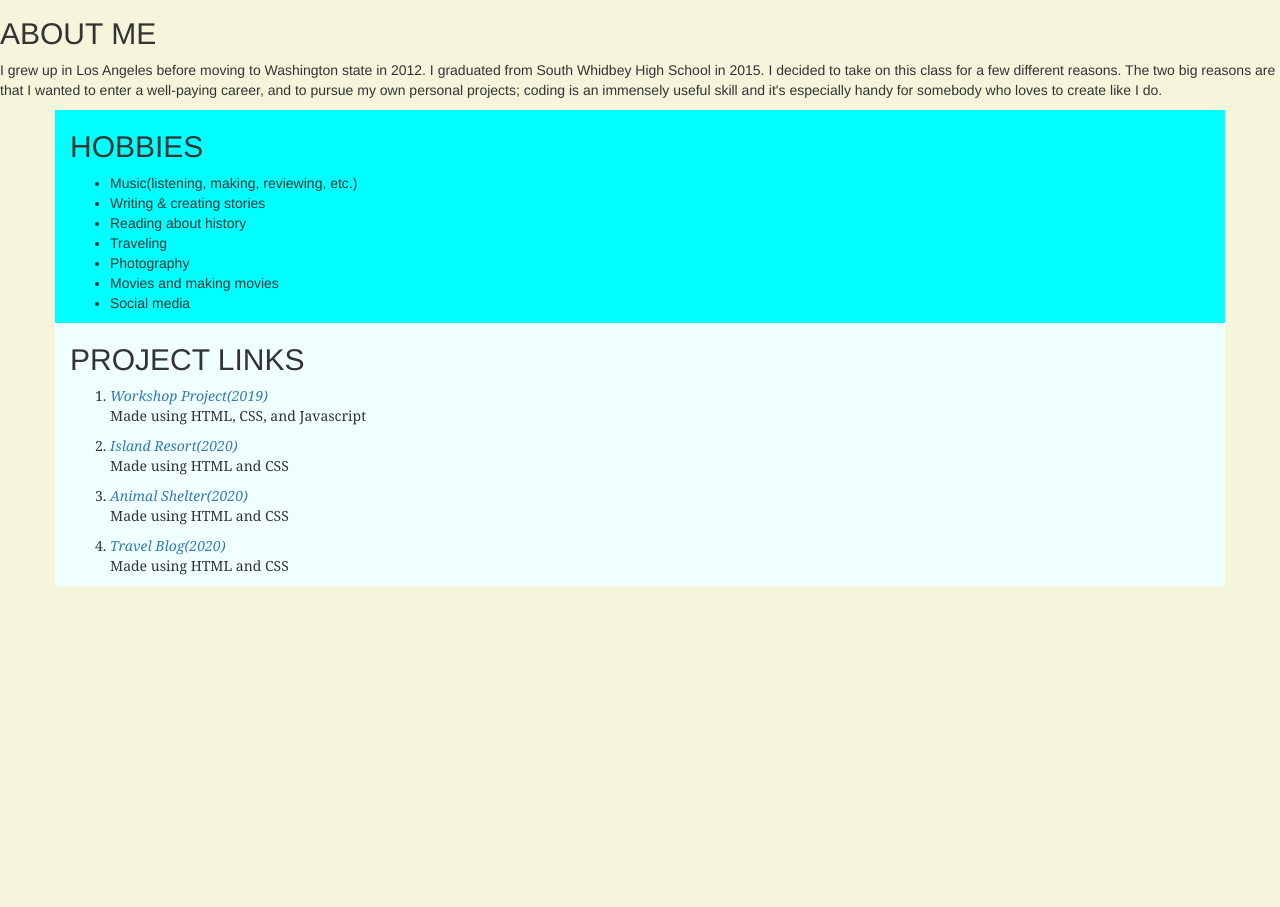
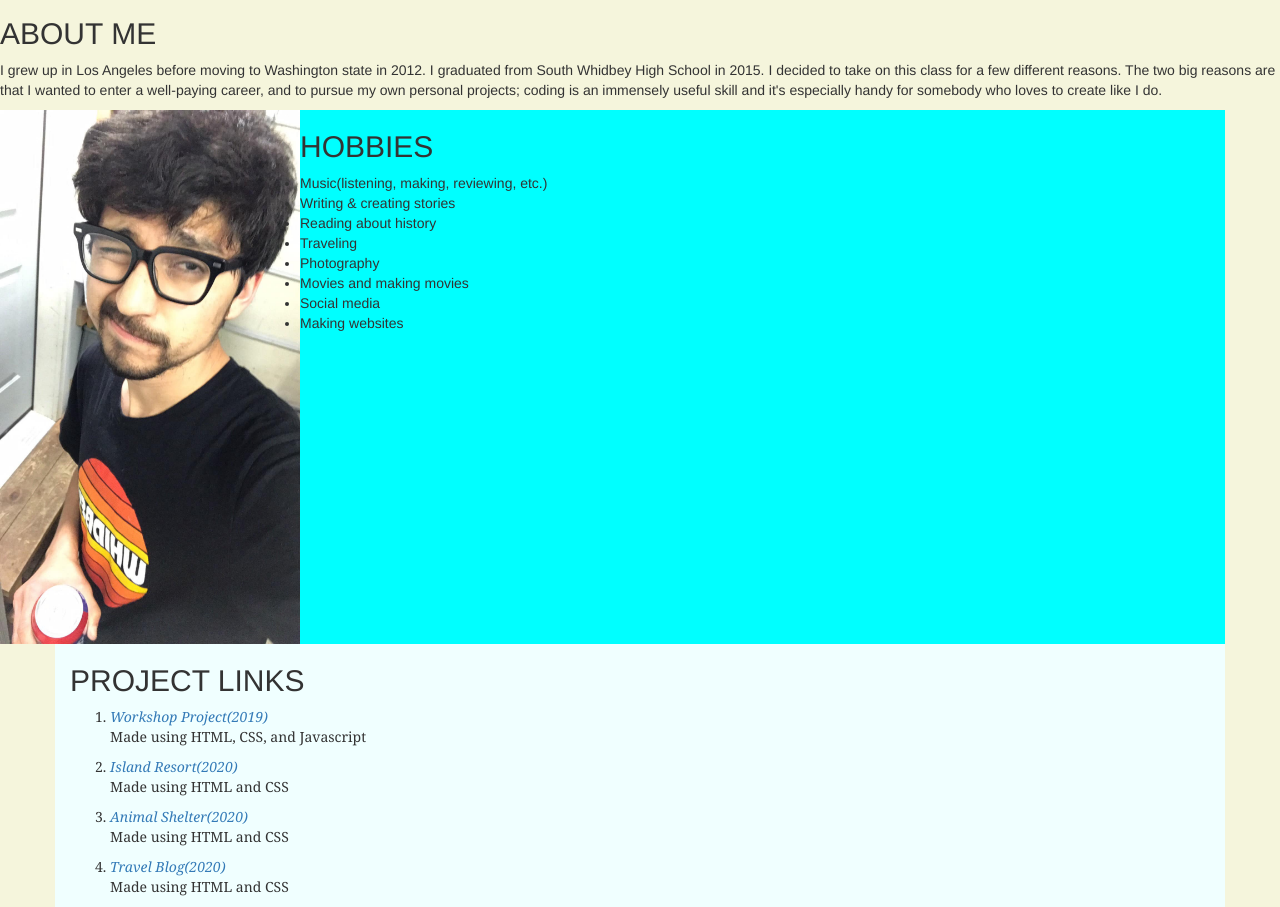
Before and after one commit to Code-Cacophony/portfolio-update, a plain HTML site: page index.html in a window 1280 px wide. Shown: the part 160-1067 px from the top of the page. Before the commit the page ends 800 px from the top, so only its background shows below. Drawn offline with Linux system fonts and the light colour scheme.

Commit message:
add photos and edit placing

```diff
--- a/css/styles.css
+++ b/css/styles.css
@@ -19,3 +19,8 @@ img {
 body {
     background-color: beige;
 }
+
+#selfie {
+    width:300px;
+    float: left;
+}
--- a/index.html
+++ b/index.html
@@ -20,6 +20,7 @@
             The two big reasons are that I wanted to enter a well-paying career, and to pursue my own personal projects;
             coding is an immensely useful skill and it's especially handy for somebody who loves to create like I do.
         </p>
+        <img src="img/erik2.jpg" id="selfie">
         <div class="row>">
             <span2>
                 <div class="container column">
@@ -32,6 +33,7 @@
                         <li>Photography</li>
                         <li>Movies and making movies</li>
                         <li>Social media</li>
+                        <li>Making websites</li>
                     </ul>
                     </div>
                     <div class="container column2">
```
Also changed, not shown: img/erik2.jpg (added), 1 other file.
